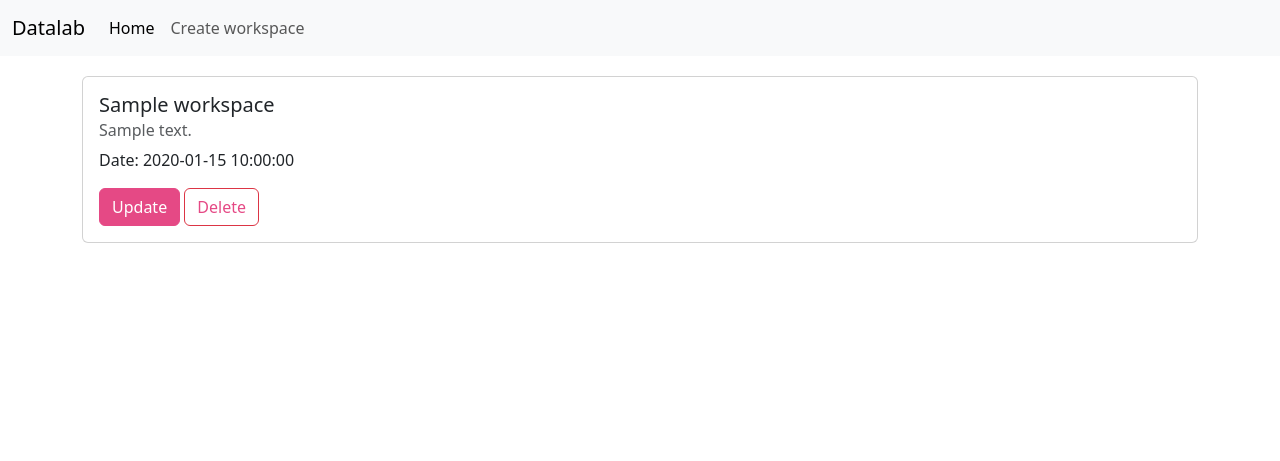
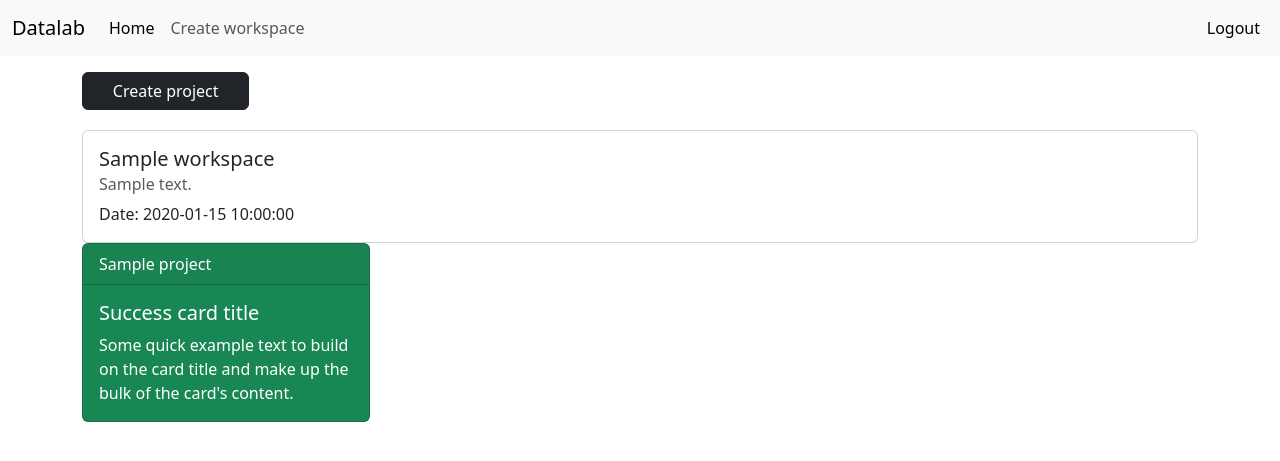
Before and after one commit to dpk-anadea/masonite, a Python web app: template templates/workspace/show.html in a window 1280 px wide. Shown: the top 461 px of the page. Run offline with Jinja, Linux system fonts and the light colour scheme; the template is opened without the code that fills it: most values are stand-ins (such as "Sample title", 1, 10 or a date in 2020).

Commit message:
add templates for project

```diff
--- a/app/controllers/auth/LoginController.py
+++ b/app/controllers/auth/LoginController.py
@@ -13,7 +13,7 @@ class LoginController(Controller):
         login = auth.attempt(request.input("username"), request.input("password"))
 
         if login:
-            return response.redirect(name="auth.home")
+            return response.redirect('/')
 
         # Go back to login page
         return response.redirect(name="login").with_errors(
--- a/app/controllers/auth/RegisterController.py
+++ b/app/controllers/auth/RegisterController.py
@@ -28,4 +28,4 @@ class RegisterController(Controller):
         if not user:
             return response.redirect("/register")
 
-        return response.redirect("/home")
+        return response.redirect("/")
--- a/routes/web.py
+++ b/routes/web.py
@@ -10,7 +10,6 @@ ROUTES = [
     Route.post('/workspace/@id/update', "WorkspacesController@update").name('update'),
     Route.get('/workspace/@id/delete', "WorkspacesController@destroy").name('destroy'),
 
-    Route.get('/workspace/@id/projects', "ProjectController@index").name('projects'),
     Route.get('/workspace/@id/project/create', "ProjectController@create").name('project_create'),
     Route.post('/workspace/@id/project/store', "ProjectController@store").name('project_store'),
     Route.get('/workspace/@id/project/@project_id', "ProjectController@show").name('project_show'),
--- a/templates/base.html
+++ b/templates/base.html
@@ -15,7 +15,7 @@
   <body>
     <nav class="navbar navbar-expand-lg bg-body-tertiary">
       <div class="container-fluid">
-        <a class="navbar-brand" href="#">Datalab</a>
+        <a class="navbar-brand" href="{{route('index')}}">Datalab</a>
         <div class="collapse navbar-collapse" id="navbarNavDropdown">
           <ul class="navbar-nav">
             <li class="nav-item">
@@ -33,6 +33,16 @@
             </li>
           </ul>
         </div>
+
+        <div class="d-flex justify-content-between" id="navbarNavDropdown">
+          <ul class="navbar-nav">
+            <li class="nav-item">
+              <a class="nav-link active" href="{{route('login')}}"
+                >Logout
+              </a>
+            </li>
+          </ul>
+        </div>
       </div>
     </nav>
     <div class="container">{% block content %}{% endblock %}</div>
--- a/templates/workspace/show.html
+++ b/templates/workspace/show.html
@@ -1,4 +1,14 @@
 {% extends 'base.html' %} {% block content %}
+
+<div class="d-flex flex-column">
+  <a
+    type="button"
+    style="width: 15%"
+    class="mt-3 btn btn-dark"
+    href="{{route('project_create', {'id': workspace.id})}}"
+  >
+    Create project
+  </a>
 
   <div style="margin-top: 20px" class="card" style="width: 18rem">
     <div class="card-body">
@@ -7,20 +17,21 @@
         {{workspace.description}}
       </h6>
       <p class="card-text">Date: {{workspace.created_at}}</p>
-    <a
-      href="{{route('edit', {'id': workspace.id})}}"
-      class="btn btn-success"
-      style="background-color: #e54985; border-color: #e54985"
-    >
-      Update
-    </a>
-    <a
-      href="{{route('destroy', {'id': workspace.id})}}"
-      class="btn btn-danger"
-      style="background-color: white; color: #e54985"
-    >
-      Delete
-    </a>
     </div>
   </div>
-{% endblock content %}
+
+  {% for p in workspace.projects %}
+
+  <div class="card text-bg-success mb-3" style="max-width: 18rem">
+    <div class="card-header">{{p}}</div>
+    <div class="card-body">
+      <h5 class="card-title">Success card title</h5>
+      <p class="card-text">
+        Some quick example text to build on the card title and make up the bulk
+        of the card's content.
+      </p>
+    </div>
+  </div>
+</div>
+
+{% endfor %} {% endblock content %}
```
Also changed, not shown: templates/project/create.html (added, +18 -0 lines), templates/workspace/index.html (+15 -1 lines). Lines whose indentation alone changed are shown as unchanged.
